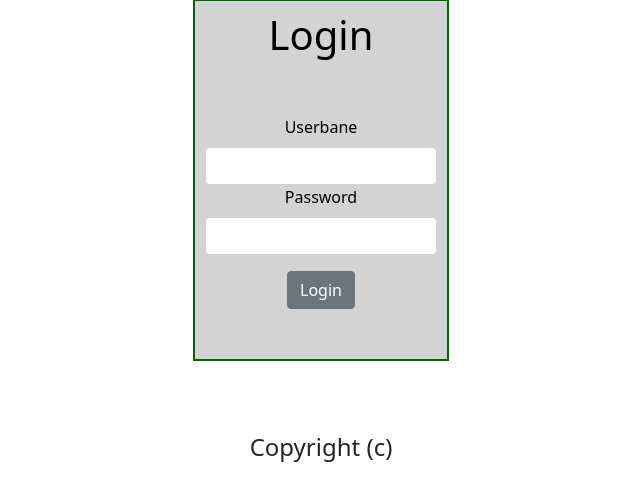
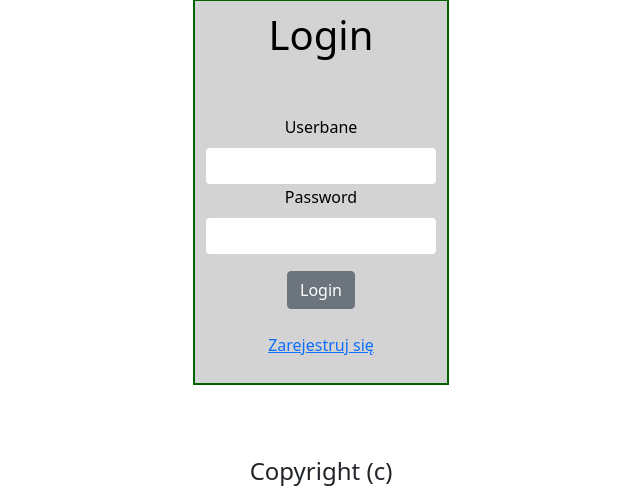
Before and after one commit to MaksymilianLach1990/english_website, a Django app: page /members/login_user in a window 1280 px wide. Shown: the part 428-922 px from the top of the page, without its empty margins (319-959 px from the left). Before the commit the page ends 890 px from the top, so only its background shows below. Run offline with Django 4.2, Linux system fonts and the light colour scheme.

Commit message:
Add a registration option on the login page

```diff
--- a/english_webside/register/templates/register/login.html
+++ b/english_webside/register/templates/register/login.html
@@ -33,6 +33,7 @@ DailyQuest Login
             </form>
 
             <br><br>
+            <a href="{% url 'register-user' %}">Zarejestruj się</a>
     </div>
 </center>
 {% endblock %}
```
